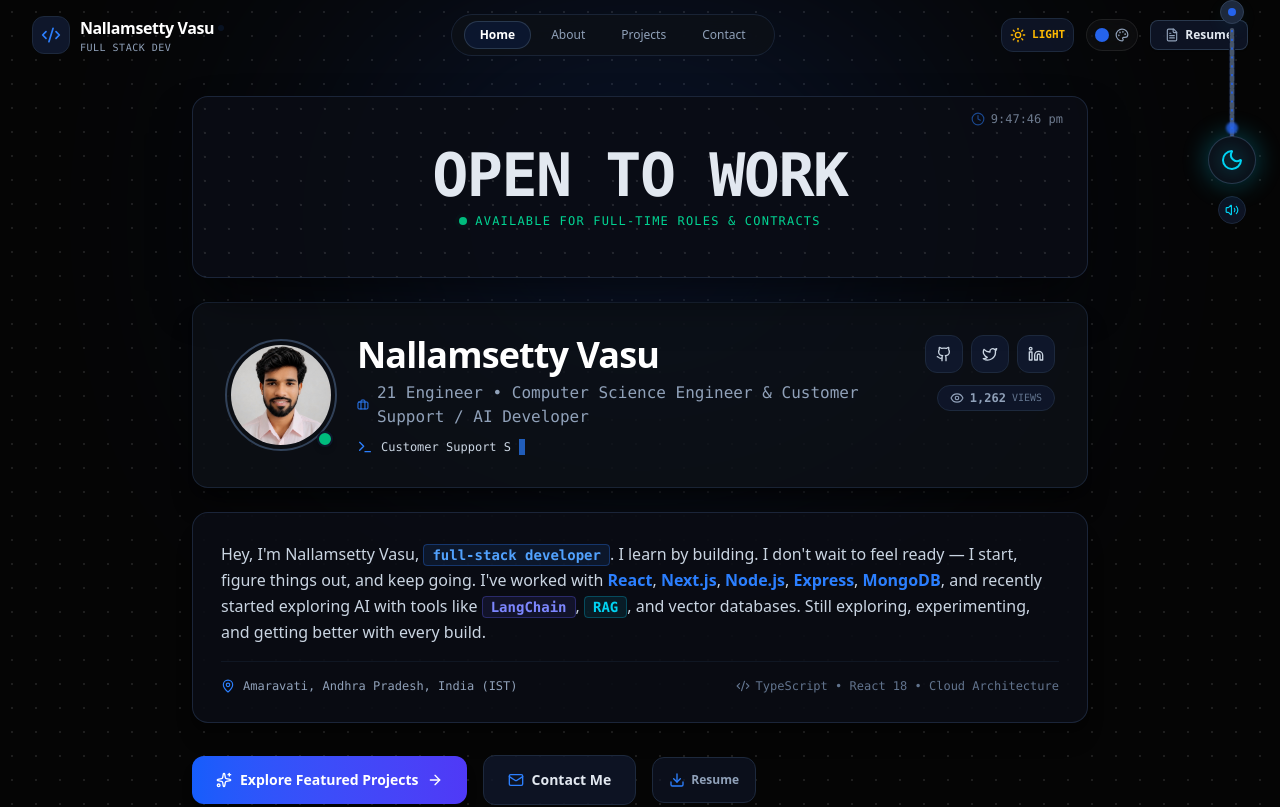
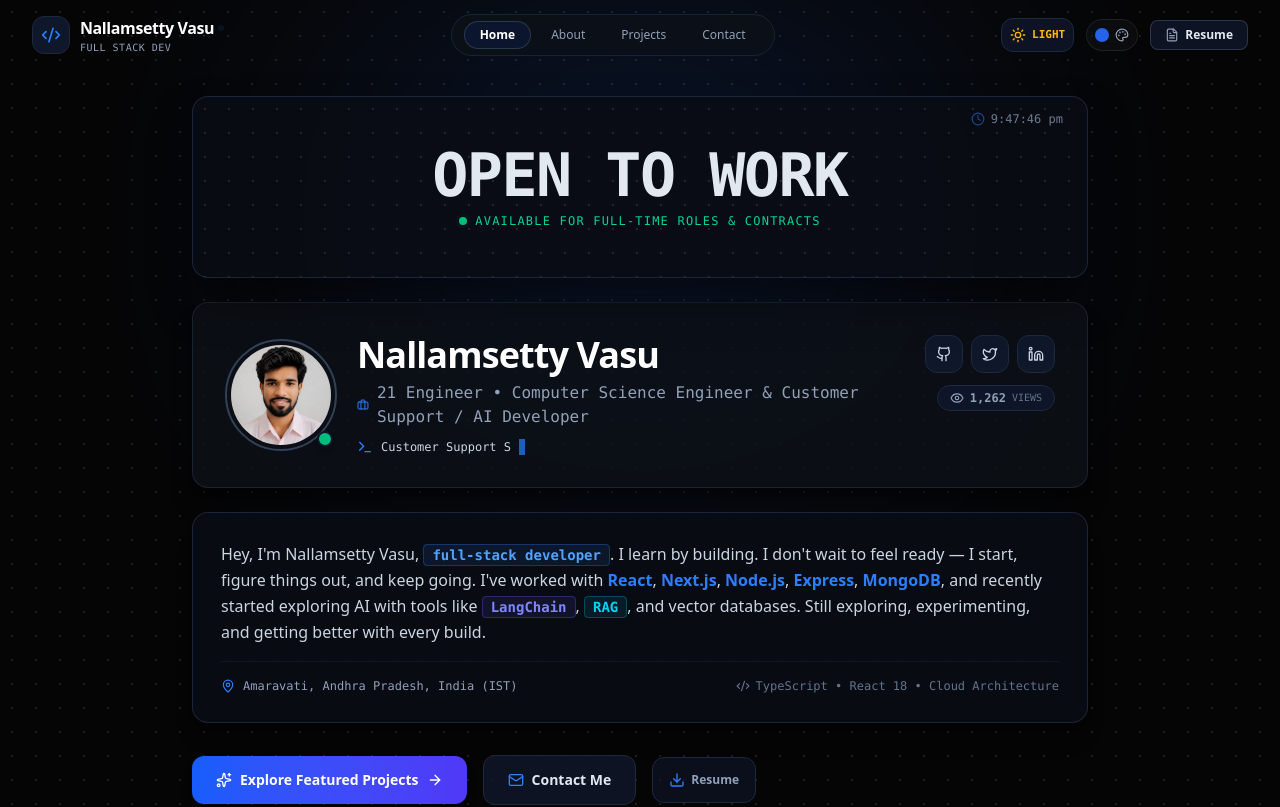
Before and after one commit to vasu-royal-2006/portfolio, a React (Vite) app: page / in a window 1280 px wide. Shown: the top 807 px of the page. Built offline with nearby package versions, Linux system fonts and the light colour scheme.

Commit message:
feat: initialize App component with theme, navigation, and section scroll management

```diff
--- a/src/App.tsx
+++ b/src/App.tsx
@@ -8,7 +8,6 @@ import { ProjectsSection } from './components/ProjectsSection';
 import { ContactSection } from './components/ContactSection';
 import { Footer } from './components/Footer';
 import { ResumeModal } from './components/ResumeModal';
-import { SuspendedMouseToggle } from './components/SuspendedMouseToggle';
 
 export default function App() {
   const [activeSection, setActiveSection] = useState('home');
@@ -93,13 +92,6 @@ export default function App() {
           : 'bg-[#f8fafc] text-slate-900 selection:bg-blue-200 selection:text-blue-900'
       }`}
     >
-      {/* Suspended Hanging Mouse Cable Theme Toggle */}
-      <SuspendedMouseToggle
-        isDarkMode={isDarkMode}
-        onToggleTheme={toggleTheme}
-        accentTheme={accentTheme}
-      />
-
       {/* Navbar */}
       <Navbar
         activeSection={activeSection}
```
